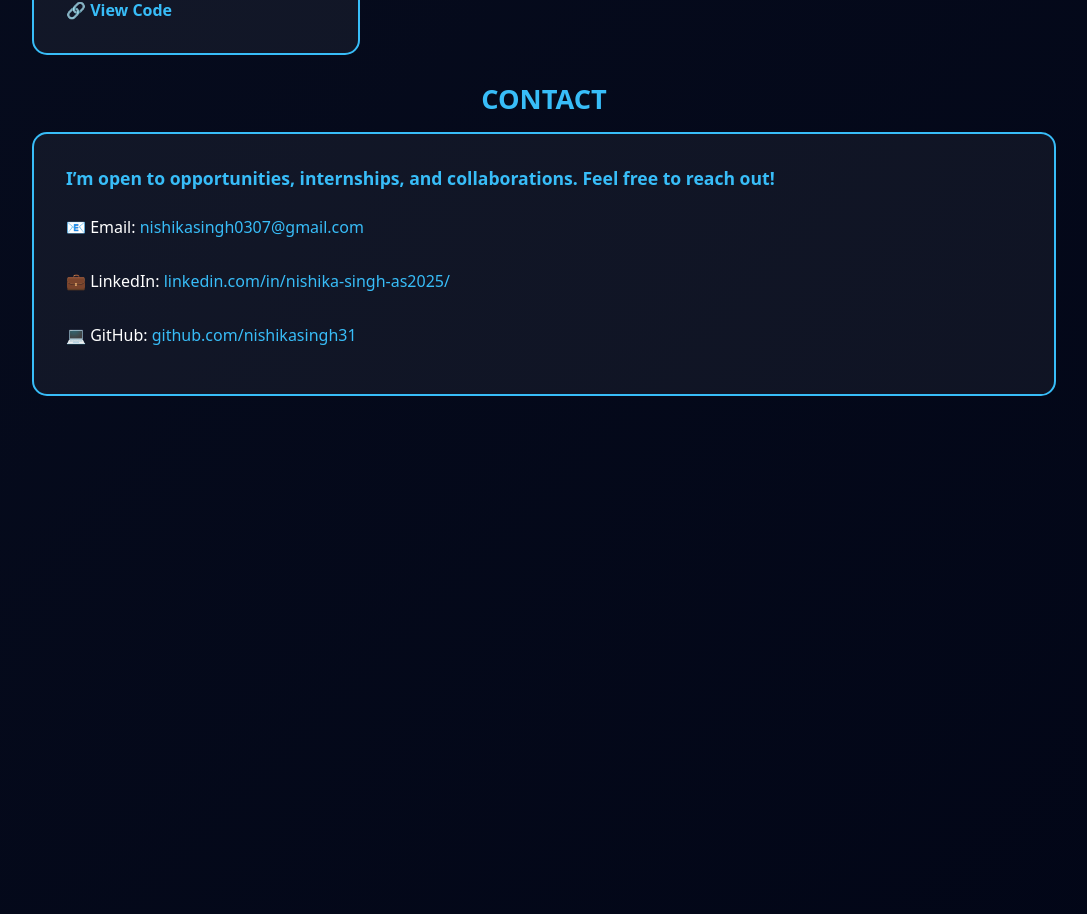
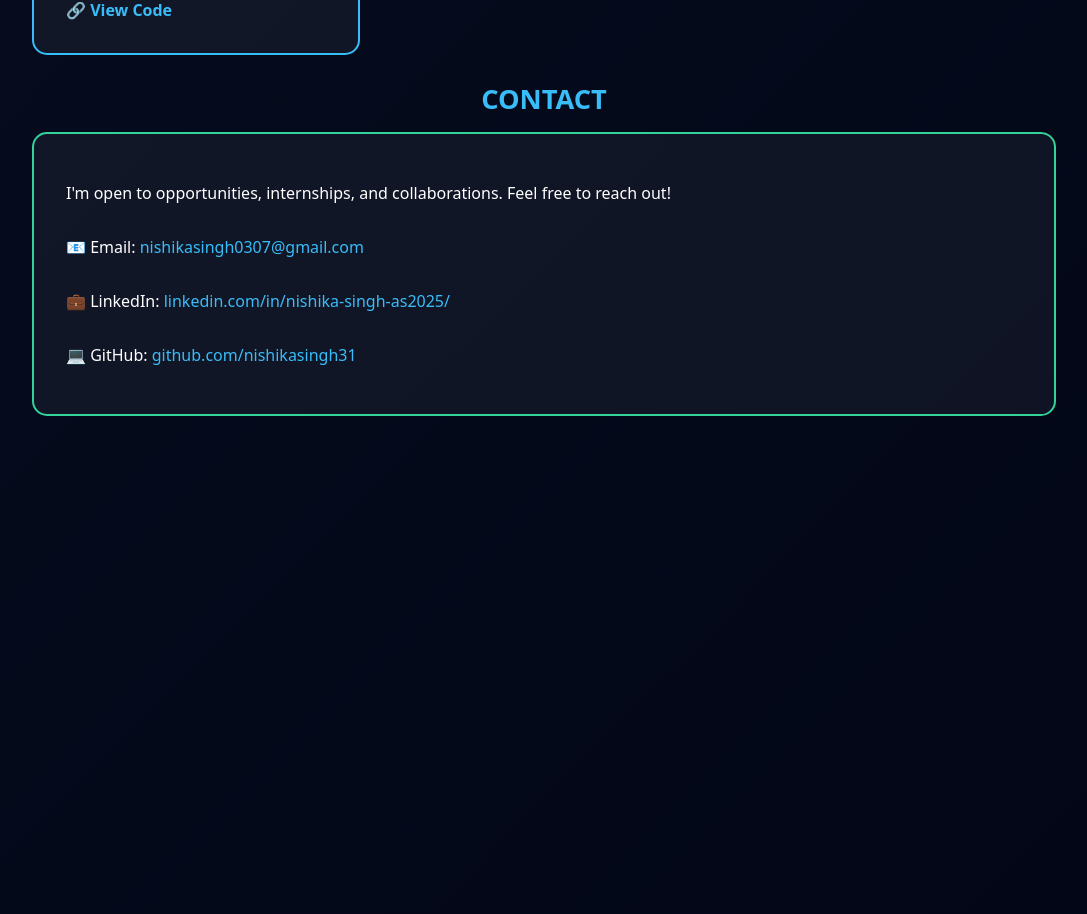
Before and after one commit to nishikasingh31/Portfolio, a React (Vite) app: page / in a window 1280 px wide. Shown: the part 4730-5644 px from the top of the page, without its empty margins (96-1183 px from the left). Built offline with nearby package versions, Linux system fonts and the light colour scheme.

Commit message:
Update Contact.jsx

```diff
--- a/src/pages/Contact.jsx
+++ b/src/pages/Contact.jsx
@@ -2,15 +2,29 @@ const Contact = () => {
   return (
     <section id="contact">
       <h2>CONTACT</h2>
-
-      <div className="card">
-        <h3>
-        I’m open to opportunities, internships, and collaborations.
-        Feel free to reach out!
-        </h3>
-        <p>📧 Email: <a href="mailto:nishikasingh0307@gmail.com">nishikasingh0307@gmail.com </a></p>
-        <p>💼 LinkedIn: <a href="https://www.linkedin.com/in/nishika-singh-as2025/">linkedin.com/in/nishika-singh-as2025/</a></p>
-        <p>💻 GitHub: <a href="https://github.com/nishikasingh31">github.com/nishikasingh31</a></p>
+      <div className="card" style={{ "--accent": "#34d399" }}>
+        <p>
+          I'm open to opportunities, internships, and collaborations. Feel
+          free to reach out!
+        </p>
+        <p>
+          📧 Email:{" "}
+          <a href="mailto:nishikasingh0307@gmail.com">
+            nishikasingh0307@gmail.com
+          </a>
+        </p>
+        <p>
+          💼 LinkedIn:{" "}
+          <a href="https://www.linkedin.com/in/nishika-singh-as2025/">
+            linkedin.com/in/nishika-singh-as2025/
+          </a>
+        </p>
+        <p>
+          💻 GitHub:{" "}
+          <a href="https://github.com/nishikasingh31">
+            github.com/nishikasingh31
+          </a>
+        </p>
       </div>
     </section>
   );
```
